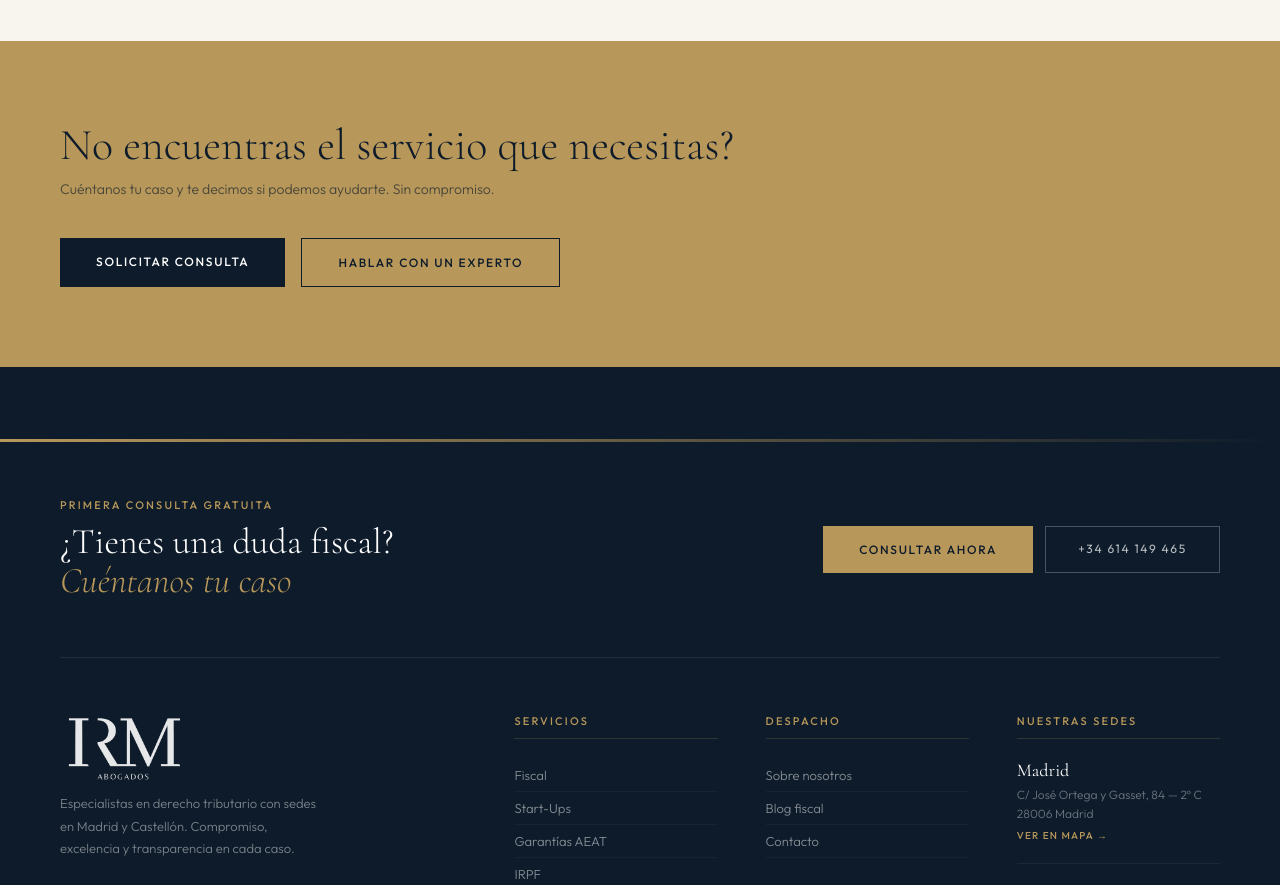
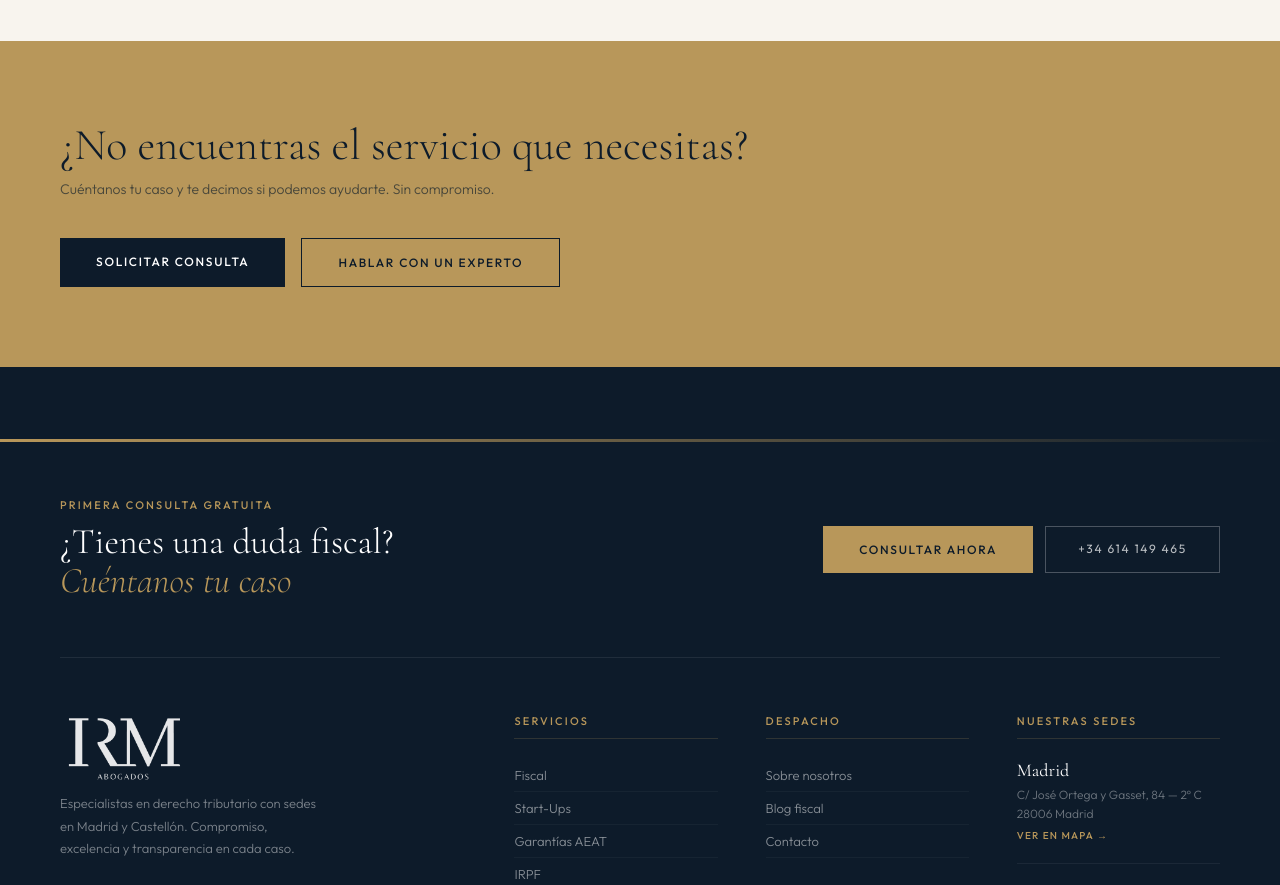
Before and after one commit to Ivanrm01/IRM-Abogados, a Next.js app: page /servicios in a window 1280 px wide. Shown: the part 2720-3605 px from the top of the page. Built offline with nearby package versions, Linux system fonts and the light colour scheme.

Commit message:
Update page.jsx

```diff
--- a/app/servicios/page.jsx
+++ b/app/servicios/page.jsx
@@ -101,7 +101,7 @@ export default function ServiciosPage() {
 
       <section className={styles.cta}>
         <div>
-          <div className={styles.ctaTitle}>No encuentras el servicio que necesitas?</div>
+          <div className={styles.ctaTitle}>¿No encuentras el servicio que necesitas?</div>
           <div className={styles.ctaDesc}>Cuéntanos tu caso y te decimos si podemos ayudarte. Sin compromiso.</div>
         </div>
         <div className={styles.ctaBtns}>
```
